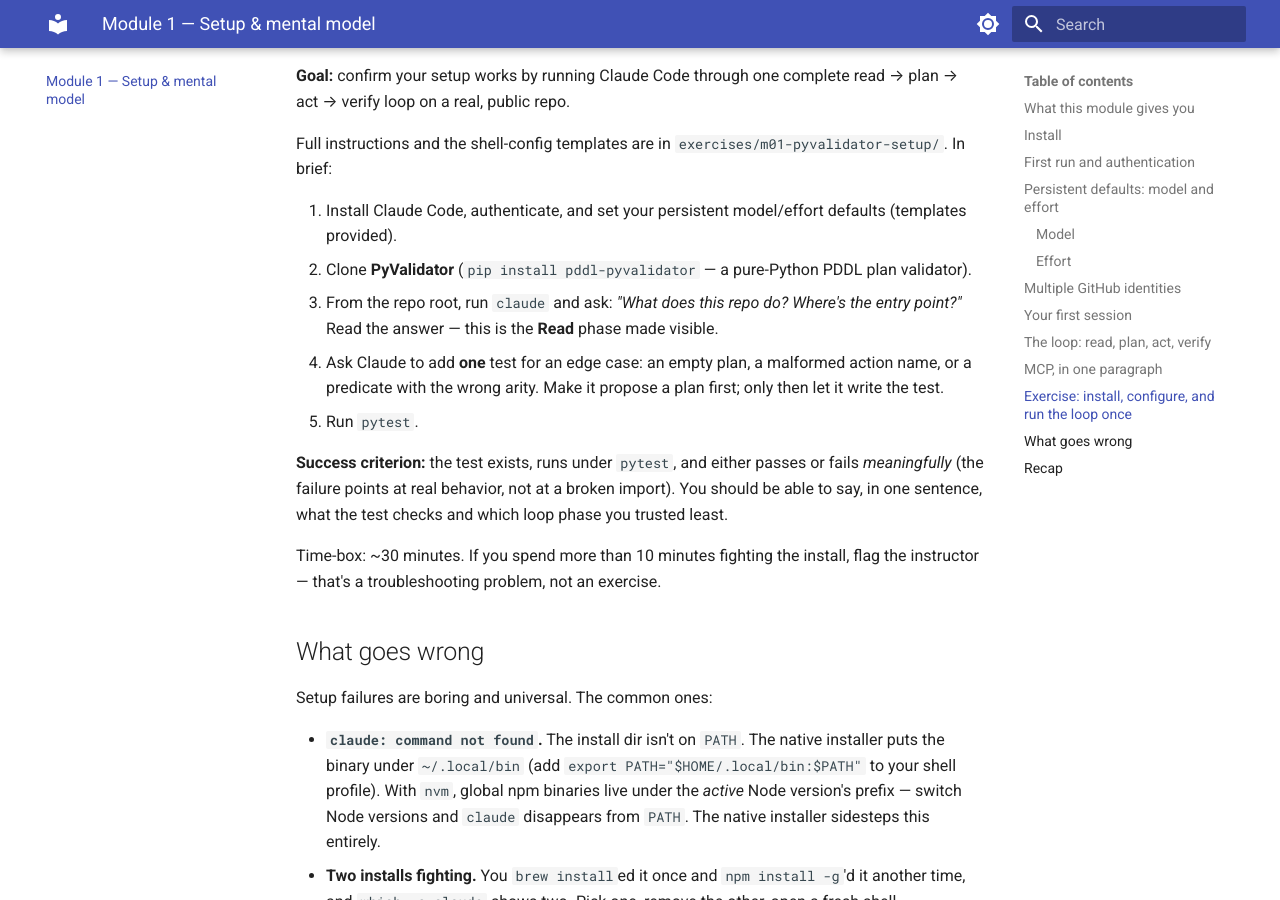
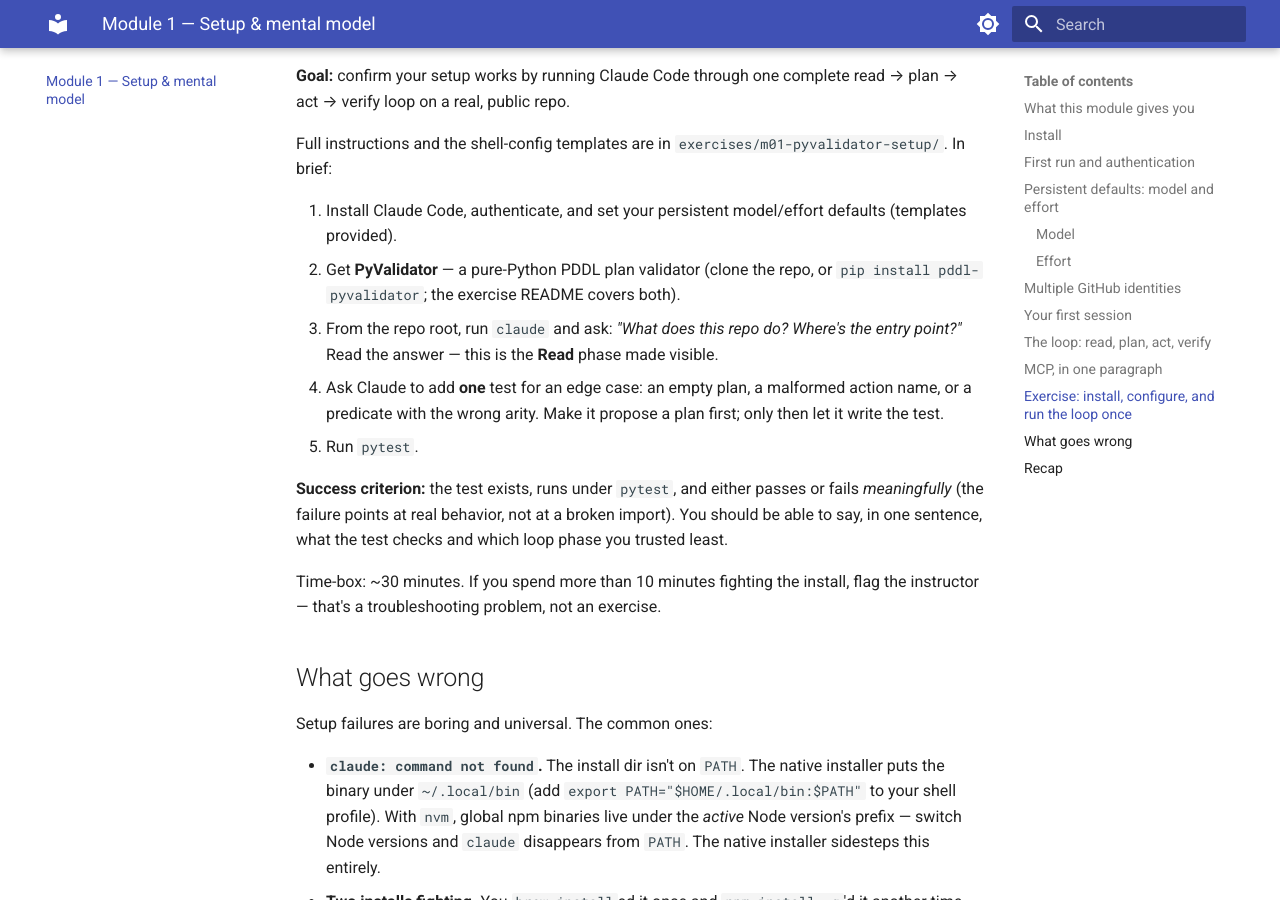
Before and after one commit to omereliy/claude-code-lab-tutorial, an MkDocs documentation site: the page built from docs/module-01-setup.md, in a window 1280 px wide and 900 px high, scrolled down 5228 px. Built offline with MkDocs 1.6.1 and Material for MkDocs 9.7.7, drawn with Linux system fonts in a browser that asks for light colours.

Commit message:
Module 1: fix clone-vs-pip wording in exercise summary

```diff
--- a/docs/module-01-setup.md
+++ b/docs/module-01-setup.md
@@ -176,7 +176,7 @@
 Full instructions and the shell-config templates are in `exercises/m01-pyvalidator-setup/`. In brief:
 
 1. Install Claude Code, authenticate, and set your persistent model/effort defaults (templates provided).
-2. Clone **PyValidator** (`pip install pddl-pyvalidator` — a pure-Python PDDL plan validator).
+2. Get **PyValidator** — a pure-Python PDDL plan validator (clone the repo, or `pip install pddl-pyvalidator`; the exercise README covers both).
 3. From the repo root, run `claude` and ask: *"What does this repo do? Where's the entry point?"* Read the answer — this is the **Read** phase made visible.
 4. Ask Claude to add **one** test for an edge case: an empty plan, a malformed action name, or a predicate with the wrong arity. Make it propose a plan first; only then let it write the test.
 5. Run `pytest`.
```
